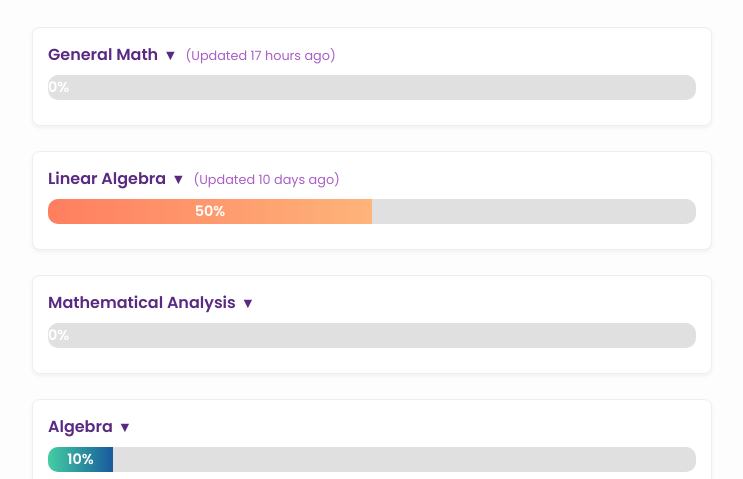
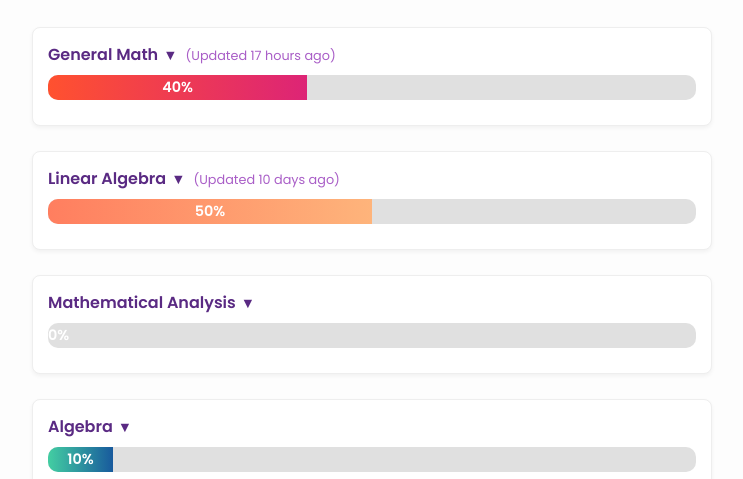
Before and after one commit to parhamfiroozi/parhampboc, a plain HTML site: page math.html in a window 1280 px wide. Shown: the part 338-817 px from the top of the page, without its empty margins (268-1011 px from the left). Drawn offline with Linux system fonts and the light colour scheme.

Commit message:
Update math.html

```diff
--- a/math.html
+++ b/math.html
@@ -340,8 +340,8 @@
     class="progress-bar"
     onclick="toggleContent('gmath-content', this.parentElement.querySelector('.skill-title'))"
   >
-    <div class="progress-fill gmath" style="width: 0%;">
-      0%
+    <div class="progress-fill gmath" style="width: 40%;">
+      40%
     </div>
   </div>
 
```
